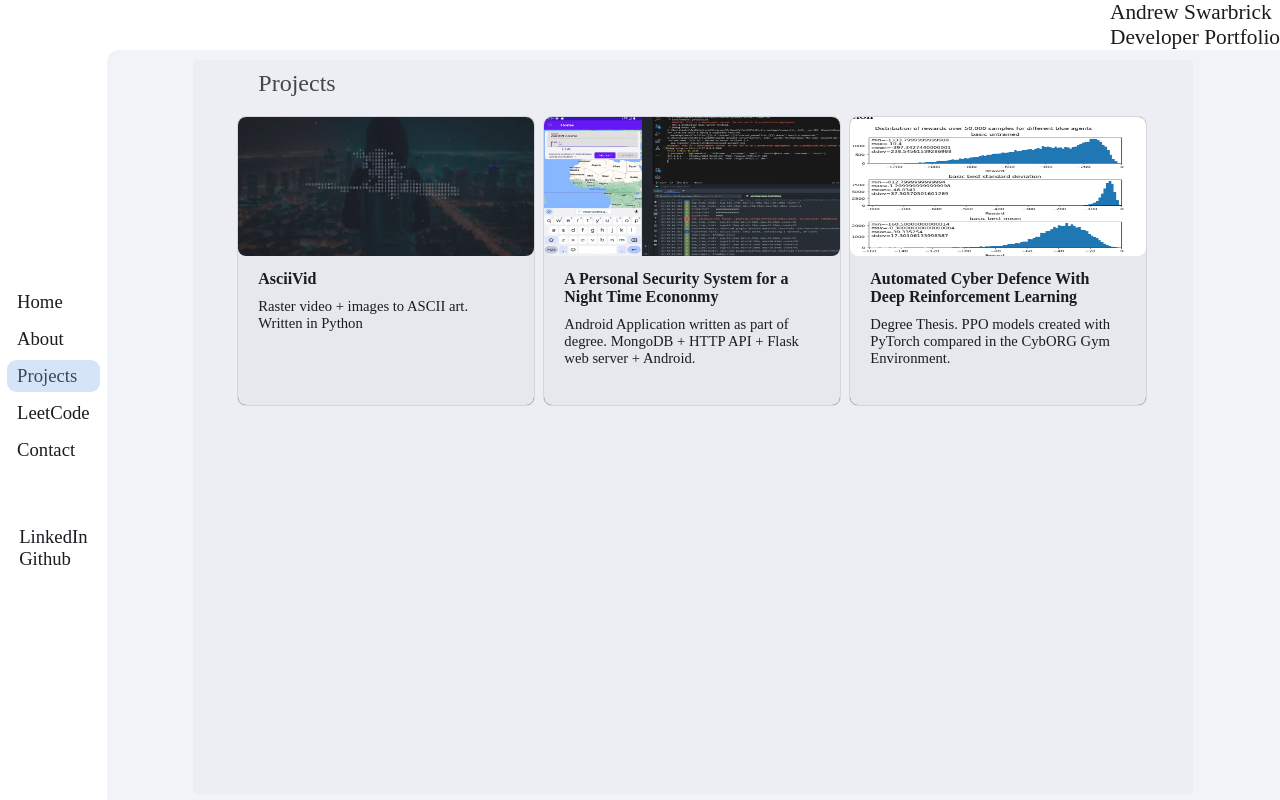
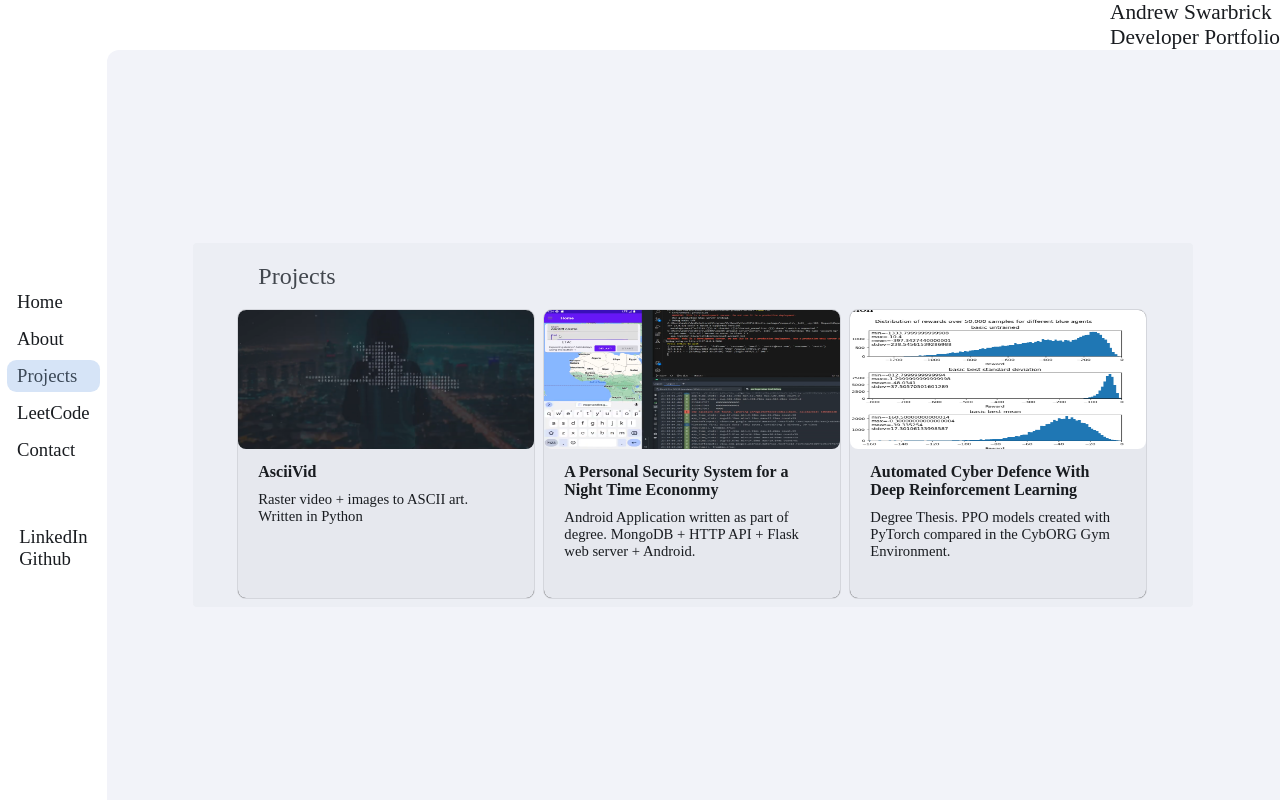
Before and after one commit to aswarb/aswarb.github.io, a React (Vite) app: page /projects in a window 1280 px wide. Built offline with nearby package versions, Linux system fonts and the light colour scheme.

Commit message:
fixed issue with overflow being hidden above available scroll space

```diff
--- a/src/App.scss
+++ b/src/App.scss
@@ -116,10 +116,10 @@ hr {
 
 .contentBox {
     grid-area: content;
-    overflow: scroll;
     background-color: var(--md-sys-color-surface-container-low);
     border-radius: 0.75em 0em 0em 0em;
     display: flex;
+    overflow: auto;
     justify-content: center;
     align-items: center;
     width: 100%;
@@ -130,7 +130,16 @@ hr {
     width: 1000px;
     min-width: 400px;
     max-width: 1200px;
-    height: 100%;
+    overflow: auto;
+    height: calc(100% - 16px);
+    max-height: fit-content;
+    padding-right: 40px;
+    padding-left: 40px;
+    margin-top: 8px;
+    margin-bottom: 8px;
+    border-radius: 0.25em;
+    background-color: var(--md-sys-color-surface-container);
+    color: var(--md-sys-color-on-surface-variant);
 }
 
 .titleBar {
@@ -155,18 +164,6 @@ hr {
 .navSection * {
     text-decoration: none;
     color: var(--md-sys-color-on-surface);
-}
-
-.cardContainer {
-    height: fit-content;
-    min-height: calc(100% - 16px);
-    background: var(--md-sys-color-surface-container);
-    padding-right: 40px;
-    padding-left: 40px;
-    margin-top: 8px;
-    margin-bottom: 8px;
-    border-radius: 0.25em;
-    color: var(--md-sys-color-on-surface-variant);
 }
 
 .yt-embed {
--- a/src/pages/projects.jsx
+++ b/src/pages/projects.jsx
@@ -118,7 +118,7 @@ function PageContent() {
 
     const projects = projectMap.projects
     return (
-        <div className="cardContainer">
+        <>
             {url === null ? (
                 <>
                     <div className="project-titlebar">
@@ -129,7 +129,7 @@ function PageContent() {
             ) : (
                 <ProjectFullPage url={url} />
             )}
-        </div>
+        </>
     )
 }
 
```
